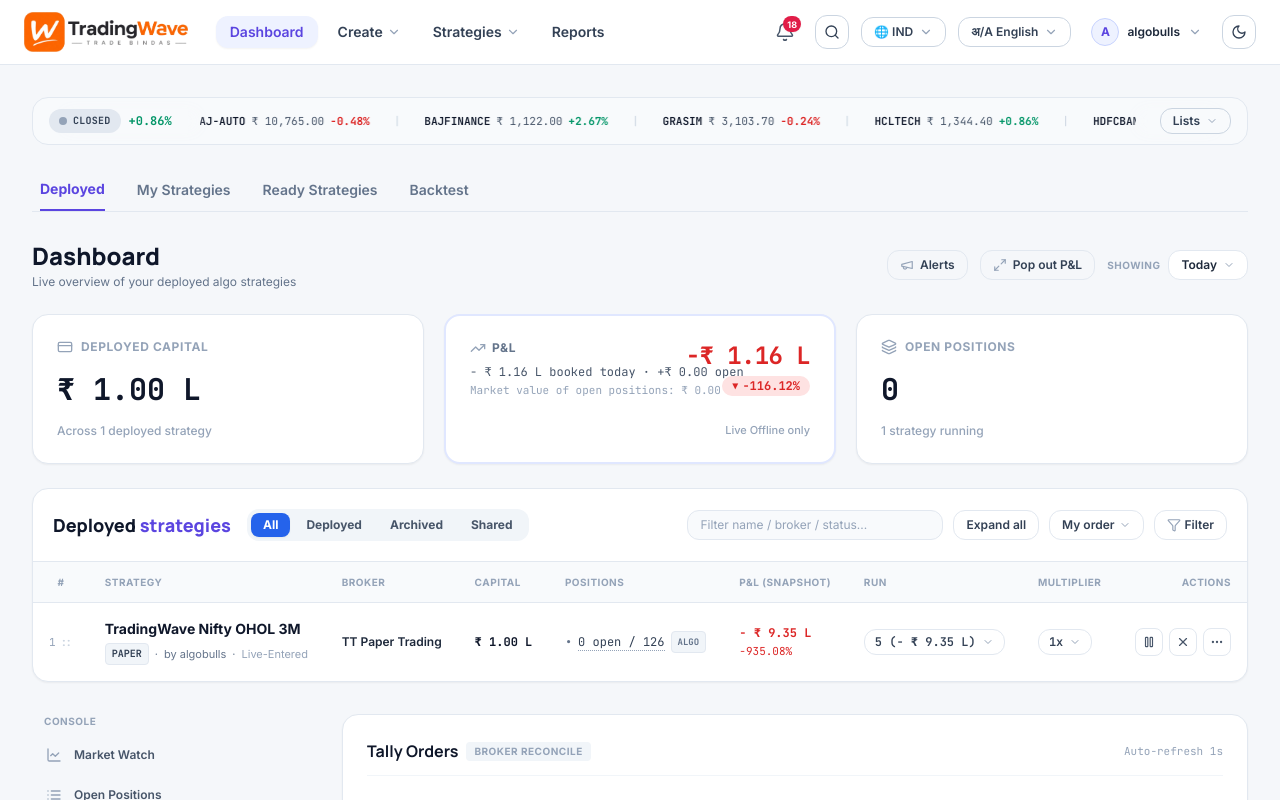
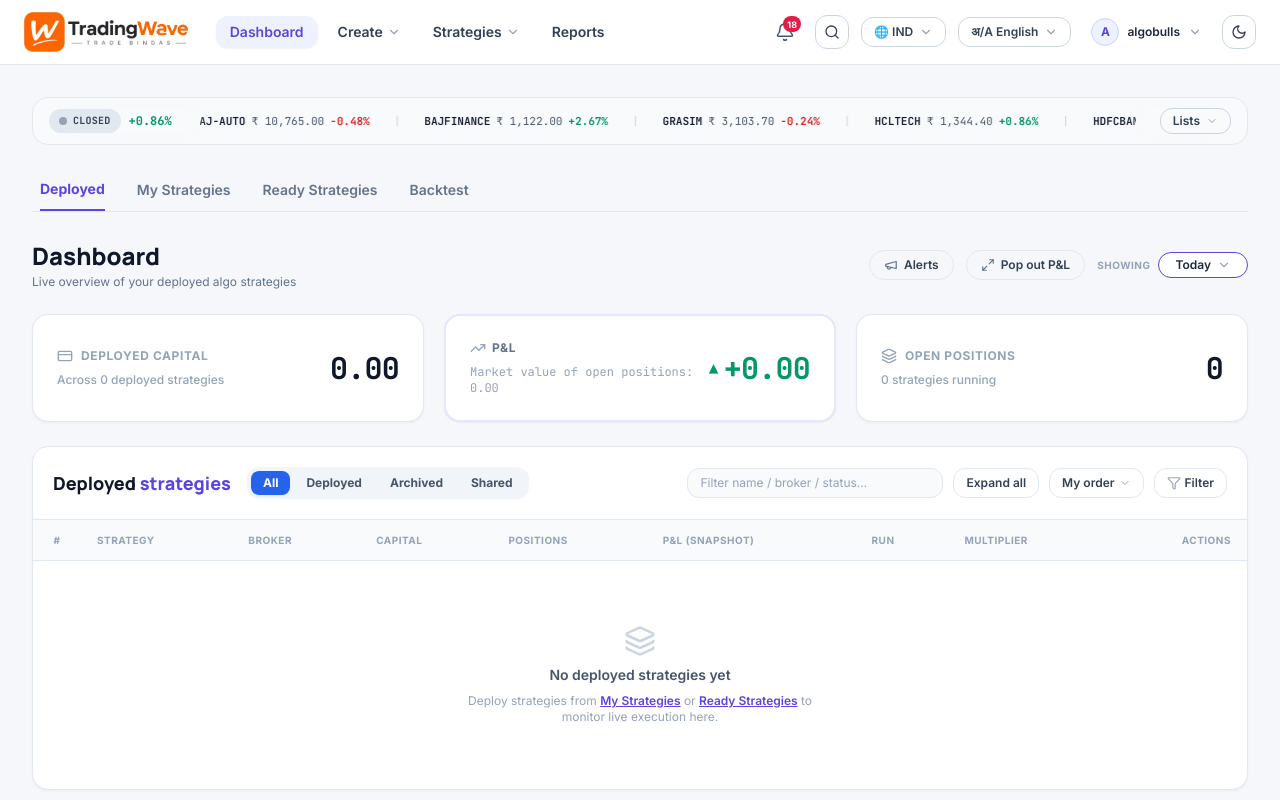
Before and after one commit to dayafoods777/tradingwave, a Next.js app in the folder apps/web/: page / in a window 1280 px wide. Shown: the top 800 px of the page. Built offline with nearby package versions, Linux system fonts and the light colour scheme.

Commit message:
feat: remove fake deployment data and show clean default metrics matching screenshot

```diff
--- a/apps/web/src/components/DashboardView.tsx
+++ b/apps/web/src/components/DashboardView.tsx
@@ -100,29 +100,6 @@ interface DashboardViewProps {
   onNavigateTab: (tab: any) => void;
 }
 
-// Default initial deployment from Tradetron screenshot
-const DEFAULT_TRADETRON_DEPLOYMENT: BotDeployment = {
-  id: 'bot_nifty_ohol_01',
-  name: 'TradingWave Nifty OHOL 3M',
-  underlying: 'NIFTY 50',
-  status: 'ACTIVE',
-  mode: 'PAPER',
-  broker: 'TT Paper Trading',
-  multiplier: 1,
-  dailyPnl: -935080,
-  capital: 100000,
-  legs: ['SELL 1x ATM CE', 'SELL 1x ATM PE'],
-  lastCheck: 'Just now',
-  frequency: 'Continuous',
-  sid: '30844042',
-  author: 'algobulls',
-  statusLabel: 'Live-Entered',
-  openPositionsCount: 0,
-  totalPositionsCount: 126,
-  pnlPercent: -935.08,
-  runCount: 5
-};
-
 export default function DashboardView({
   bots,
   connectedBrokersCount = 0,
@@ -131,20 +108,12 @@ export default function DashboardView({
   onOpenLogs,
   onNavigateTab
 }: DashboardViewProps) {
-  // Combine passed bots with default screenshot bot if bots is empty or append
-  const [localBots, setLocalBots] = useState<BotDeployment[]>([
-    DEFAULT_TRADETRON_DEPLOYMENT,
-    ...bots.filter(b => b.name !== DEFAULT_TRADETRON_DEPLOYMENT.name)
-  ]);
+  // Real deployed bots (zero fake data by default, exactly as shown in screenshot)
+  const [localBots, setLocalBots] = useState<BotDeployment[]>(bots);
 
   // Keep synced with parent bots
   React.useEffect(() => {
-    if (bots.length > 0) {
-      setLocalBots(prev => {
-        const custom = bots.filter(b => b.id !== DEFAULT_TRADETRON_DEPLOYMENT.id);
-        return [DEFAULT_TRADETRON_DEPLOYMENT, ...custom];
-      });
-    }
+    setLocalBots(bots);
   }, [bots]);
 
   const [activeFilterPill, setActiveFilterPill] = useState<'All' | 'Deployed' | 'Archived' | 'Shared'>('All');
@@ -281,6 +250,14 @@ export default function DashboardView({
     );
   });
 
+  // Dynamic metrics calculated from live deployments (zero fake data)
+  const totalDeployedCount = filteredBots.length;
+  const totalDeployedCapital = filteredBots.reduce((sum, b) => sum + (b.capital || 0), 0);
+  const totalPnl = filteredBots.reduce((sum, b) => sum + (b.dailyPnl || 0), 0);
+  const openMarketValue = 0;
+  const activeStrategiesCount = filteredBots.filter(b => b.status === 'ACTIVE').length;
+  const totalOpenPositions = filteredBots.reduce((sum, b) => sum + (b.openPositionsCount || 0), 0);
+
   return (
     <div className="space-y-6 pb-12">
       {/* 1. TOP TICKER STRIP (Tradetron Live Continuous Scrolling Ticker) */}
@@ -363,90 +340,91 @@ export default function DashboardView({
         </div>
 
         <div className="flex items-center gap-3">
-          <button className="px-3 py-1.5 rounded-xl border border-slate-200 dark:border-slate-700 hover:bg-slate-50 dark:hover:bg-slate-800 text-slate-700 dark:text-slate-300 text-xs font-semibold flex items-center gap-1.5 transition">
-            <Megaphone className="w-3.5 h-3.5 text-slate-400" />
+          <button className="px-3.5 py-1.5 rounded-full border border-slate-200 dark:border-slate-700 hover:bg-slate-50 dark:hover:bg-slate-800 text-slate-700 dark:text-slate-300 text-xs font-semibold flex items-center gap-1.5 transition">
+            <Megaphone className="w-3.5 h-3.5 text-slate-500" />
             <span>Alerts</span>
           </button>
-          <button className="px-3 py-1.5 rounded-xl border border-slate-200 dark:border-slate-700 hover:bg-slate-50 dark:hover:bg-slate-800 text-slate-700 dark:text-slate-300 text-xs font-semibold flex items-center gap-1.5 transition">
-            <Maximize2 className="w-3.5 h-3.5 text-slate-400" />
+          <button className="px-3.5 py-1.5 rounded-full border border-slate-200 dark:border-slate-700 hover:bg-slate-50 dark:hover:bg-slate-800 text-slate-700 dark:text-slate-300 text-xs font-semibold flex items-center gap-1.5 transition">
+            <Maximize2 className="w-3.5 h-3.5 text-slate-500" />
             <span>Pop out P&amp;L</span>
           </button>
           <div className="flex items-center gap-2 text-xs">
             <span className="text-[10px] uppercase font-bold text-slate-400 tracking-wider">SHOWING</span>
-            <button className="px-3 py-1.5 rounded-xl border border-slate-200 dark:border-slate-700 bg-white dark:bg-[#1F2937] text-slate-800 dark:text-slate-200 font-semibold flex items-center gap-1.5 hover:bg-slate-50 dark:hover:bg-slate-800 transition">
+            <button className="px-4 py-1 rounded-full border border-[#5B45E0] dark:border-[#818CF8] bg-white dark:bg-[#1F2937] text-slate-800 dark:text-slate-200 font-semibold flex items-center gap-1.5 hover:bg-slate-50 dark:hover:bg-slate-800 transition">
               <span>Today</span>
-              <ChevronDown className="w-3 h-3 text-slate-400" />
+              <ChevronDown className="w-3.5 h-3.5 text-slate-400" />
             </button>
           </div>
         </div>
       </div>
 
-      {/* 4. THREE TOP METRIC CARDS (Exact match to screenshot) */}
+      {/* 4. THREE TOP METRIC CARDS (Exact match to screenshot media_1795199082798_d1a3d96a.png) */}
       <div className="grid grid-cols-1 md:grid-cols-3 gap-5">
         {/* Card 1: DEPLOYED CAPITAL */}
-        <div className="p-6 rounded-2xl bg-white dark:bg-[#1F2937] border border-slate-200 dark:border-slate-800 shadow-sm flex flex-col justify-between">
-          <div className="flex items-center gap-2 text-slate-400 text-xs font-bold uppercase tracking-wider">
+        <div className="p-6 rounded-2xl bg-white dark:bg-[#1F2937] border border-slate-200 dark:border-slate-800 shadow-sm flex items-center justify-between">
+          <div>
+            <div className="flex items-center gap-2 text-slate-400 text-xs font-bold uppercase tracking-wider mb-2">
               <CreditCard className="w-4 h-4 text-slate-400" />
               <span>DEPLOYED CAPITAL</span>
             </div>
-          <div className="my-4">
-            <span className="text-3xl font-black text-slate-900 dark:text-white font-mono">
-              ₹ 1.00 L
+            <div className="text-xs text-slate-400 font-medium">
+              Across {totalDeployedCount} deployed strateg{totalDeployedCount === 1 ? 'y' : 'ies'}
+            </div>
+          </div>
+          <div className="text-right">
+            <span className="text-3xl font-black text-slate-900 dark:text-white font-mono tracking-tight">
+              {totalDeployedCapital > 0 ? `₹ ${(totalDeployedCapital / 100000).toFixed(2)} L` : '0.00'}
             </span>
-          </div>
-          <div className="text-xs text-slate-400 font-medium">
-            Across {filteredBots.length} deployed strateg{filteredBots.length === 1 ? 'y' : 'ies'}
           </div>
         </div>
 
-        {/* Card 2: P&L (With subtle rounded highlight border) */}
-        <div className="p-6 rounded-2xl bg-white dark:bg-[#1F2937] border-2 border-indigo-100 dark:border-indigo-950/60 shadow-sm flex flex-col justify-between relative overflow-hidden">
-          <div className="flex items-start justify-between gap-4">
-            <div className="min-w-0 flex-1">
+        {/* Card 2: P&L (With subtle purple/indigo highlight border matching screenshot) */}
+        <div className="p-6 rounded-2xl bg-white dark:bg-[#1F2937] border-2 border-indigo-100 dark:border-indigo-950/60 shadow-sm flex items-center justify-between relative overflow-hidden">
+          <div className="min-w-0">
             <div className="flex items-center gap-1.5 text-slate-500 dark:text-slate-400 text-xs font-bold uppercase tracking-wider mb-2">
               <TrendingUp className="w-4 h-4 text-slate-400" />
               <span>P&amp;L</span>
             </div>
-              <div className="text-xs text-slate-600 dark:text-slate-400 font-mono whitespace-nowrap">
-                - ₹ 1.16 L booked today · +₹ 0.00 open
-              </div>
-              <div className="text-[11px] text-slate-400 font-mono mt-0.5 whitespace-nowrap">
-                Market value of open positions: ₹ 0.00
+            <div className="text-xs text-slate-400 font-mono">
+              Market value of open positions: {openMarketValue.toFixed(2)}
             </div>
           </div>
 
-            {/* Red MTM Negative Value */}
           <div className="text-right shrink-0">
-              <div className="text-red-600 dark:text-red-400 font-black text-2xl font-mono whitespace-nowrap tracking-tight">
-                -₹ 1.16 L
+            {totalPnl === 0 ? (
+              <div className="text-emerald-600 dark:text-emerald-400 font-black text-3xl font-mono flex items-center justify-end gap-1.5 whitespace-nowrap tracking-tight">
+                <span className="text-base leading-none">▲</span>
+                <span>+0.00</span>
               </div>
-              <div className="mt-1 flex justify-end">
-                <span className="inline-flex items-center gap-1 px-2.5 py-0.5 rounded-full bg-red-100 dark:bg-red-950/50 text-red-600 dark:text-red-400 text-xs font-bold font-mono whitespace-nowrap">
-                  <span className="text-[10px] leading-none">▼</span>
-                  <span>-116.12%</span>
-                </span>
+            ) : totalPnl > 0 ? (
+              <div className="text-emerald-600 dark:text-emerald-400 font-black text-3xl font-mono flex items-center justify-end gap-1.5 whitespace-nowrap tracking-tight">
+                <span className="text-base leading-none">▲</span>
+                <span>+₹ ${(totalPnl / 100000).toFixed(2)} L</span>
               </div>
+            ) : (
+              <div className="text-red-600 dark:text-red-400 font-black text-3xl font-mono flex items-center justify-end gap-1.5 whitespace-nowrap tracking-tight">
+                <span className="text-base leading-none">▼</span>
+                <span>-₹ {(Math.abs(totalPnl) / 100000).toFixed(2)} L</span>
               </div>
-          </div>
-
-          <div className="text-right text-[11px] text-slate-400 font-medium mt-3">
-            Live Offline only
+            )}
           </div>
         </div>
 
         {/* Card 3: OPEN POSITIONS */}
-        <div className="p-6 rounded-2xl bg-white dark:bg-[#1F2937] border border-slate-200 dark:border-slate-800 shadow-sm flex flex-col justify-between">
-          <div className="flex items-center gap-2 text-slate-400 text-xs font-bold uppercase tracking-wider">
+        <div className="p-6 rounded-2xl bg-white dark:bg-[#1F2937] border border-slate-200 dark:border-slate-800 shadow-sm flex items-center justify-between">
+          <div>
+            <div className="flex items-center gap-2 text-slate-400 text-xs font-bold uppercase tracking-wider mb-2">
               <Layers className="w-4 h-4 text-slate-400" />
               <span>OPEN POSITIONS</span>
             </div>
-          <div className="my-4">
-            <span className="text-3xl font-black text-slate-900 dark:text-white font-mono">
-              0
+            <div className="text-xs text-slate-400 font-medium">
+              {activeStrategiesCount} strateg{activeStrategiesCount === 1 ? 'y' : 'ies'} running
+            </div>
+          </div>
+          <div className="text-right">
+            <span className="text-3xl font-black text-slate-900 dark:text-white font-mono tracking-tight">
+              {totalOpenPositions}
             </span>
-          </div>
-          <div className="text-xs text-slate-400 font-medium">
-            {filteredBots.filter(b => b.status === 'ACTIVE').length} strategy running
           </div>
         </div>
       </div>
@@ -523,7 +501,36 @@ export default function DashboardView({
               </tr>
             </thead>
             <tbody className="divide-y divide-slate-100 dark:divide-slate-800 font-sans">
-              {filteredBots.map((bot, idx) => (
+              {filteredBots.length === 0 ? (
+                <tr>
+                  <td colSpan={9} className="py-16 text-center text-slate-400">
+                    <div className="flex flex-col items-center justify-center gap-2">
+                      <Layers className="w-8 h-8 text-slate-300 dark:text-slate-600" />
+                      <div className="text-sm font-semibold text-slate-600 dark:text-slate-400">
+                        No deployed strategies yet
+                      </div>
+                      <div className="text-xs text-slate-400 max-w-sm">
+                        Deploy strategies from{' '}
+                        <button
+                          onClick={() => onNavigateTab('mystrategies')}
+                          className="text-[#5B45E0] dark:text-[#818CF8] font-semibold underline hover:brightness-110"
+                        >
+                          My Strategies
+                        </button>{' '}
+                        or{' '}
+                        <button
+                          onClick={() => onNavigateTab('readystrategies')}
+                          className="text-[#5B45E0] dark:text-[#818CF8] font-semibold underline hover:brightness-110"
+                        >
+                          Ready Strategies
+                        </button>{' '}
+                        to monitor live execution here.
+                      </div>
+                    </div>
+                  </td>
+                </tr>
+              ) : (
+                filteredBots.map((bot, idx) => (
                 <tr
                   key={bot.id}
                   className={`hover:bg-slate-50/60 dark:hover:bg-slate-800/40 transition ${
@@ -648,7 +655,7 @@ export default function DashboardView({
                     </div>
                   </td>
                 </tr>
-              ))}
+              )))}
             </tbody>
           </table>
         </div>
```
Lines whose indentation alone changed are shown as unchanged.
